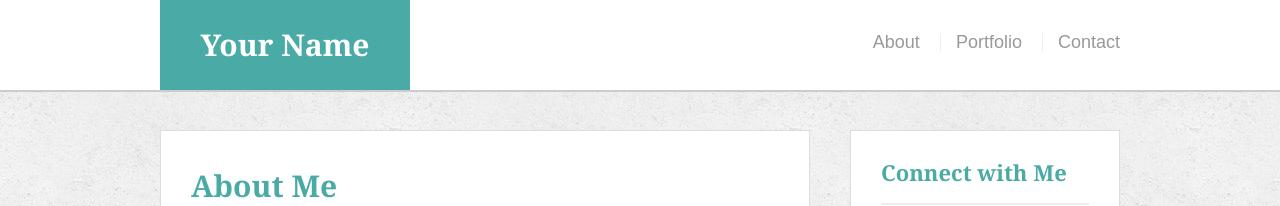
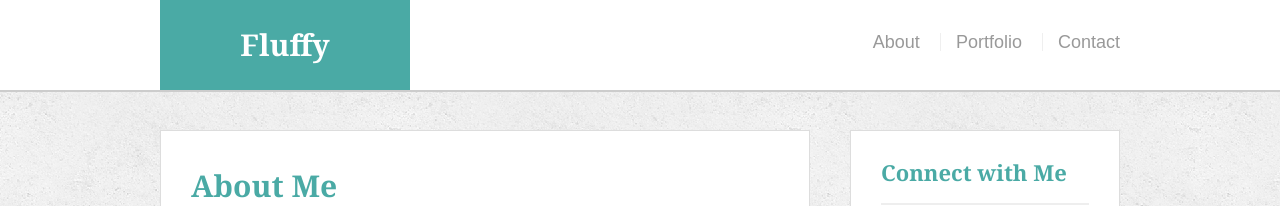
Before and after one commit to SRAbreu/basic-portfolio, a plain HTML site: page index.html in a window 1280 px wide. Shown: the top 206 px of the page. Drawn offline with Linux system fonts and the light colour scheme.

Commit message:
Update index.html

```diff
--- a/index.html
+++ b/index.html
@@ -12,7 +12,7 @@
 
   <header id="masthead">
     <div class="container">
-      <a href="index.html" id="logo">Your Name</a>
+      <a href="index.html" id="logo">Fluffy</a>
       <nav>
         <a href="index.html">About</a>
         <a href="portfolio.html">Portfolio</a>
```
